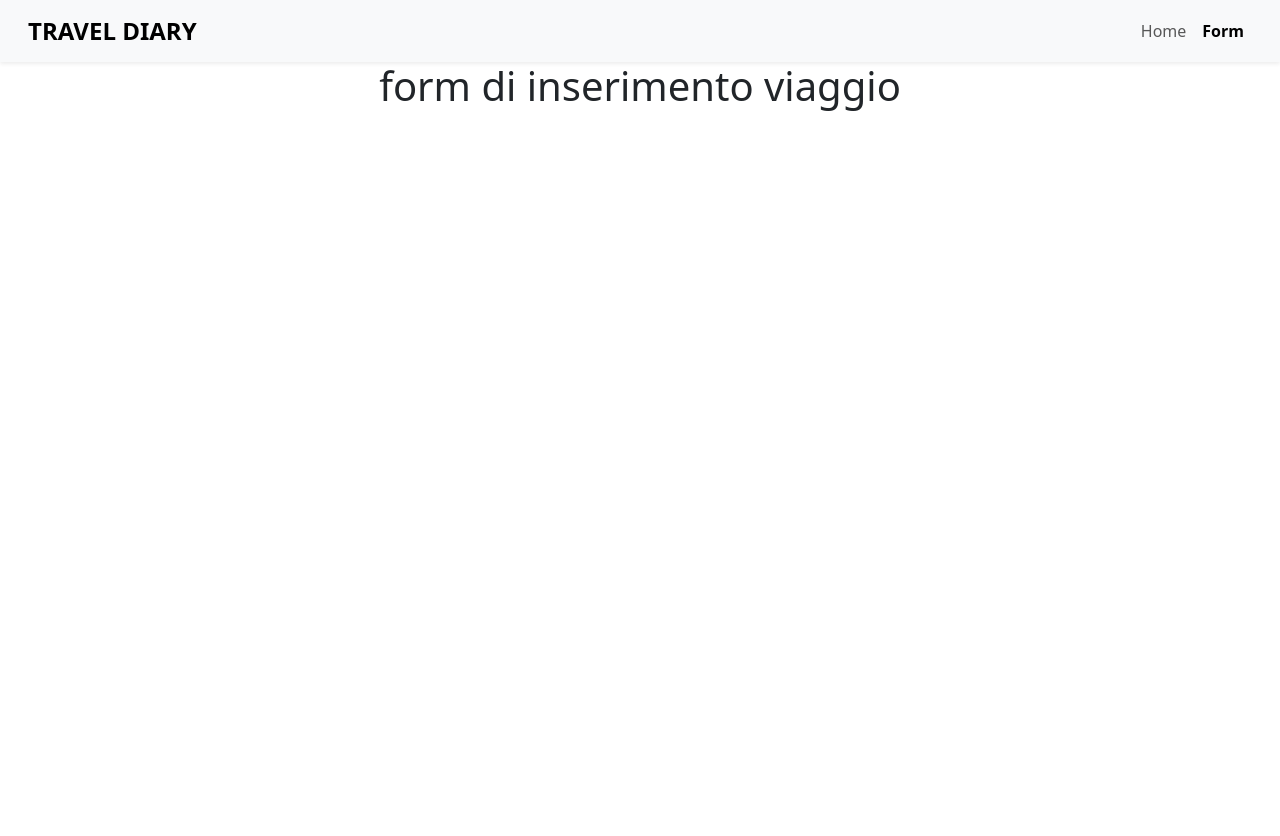
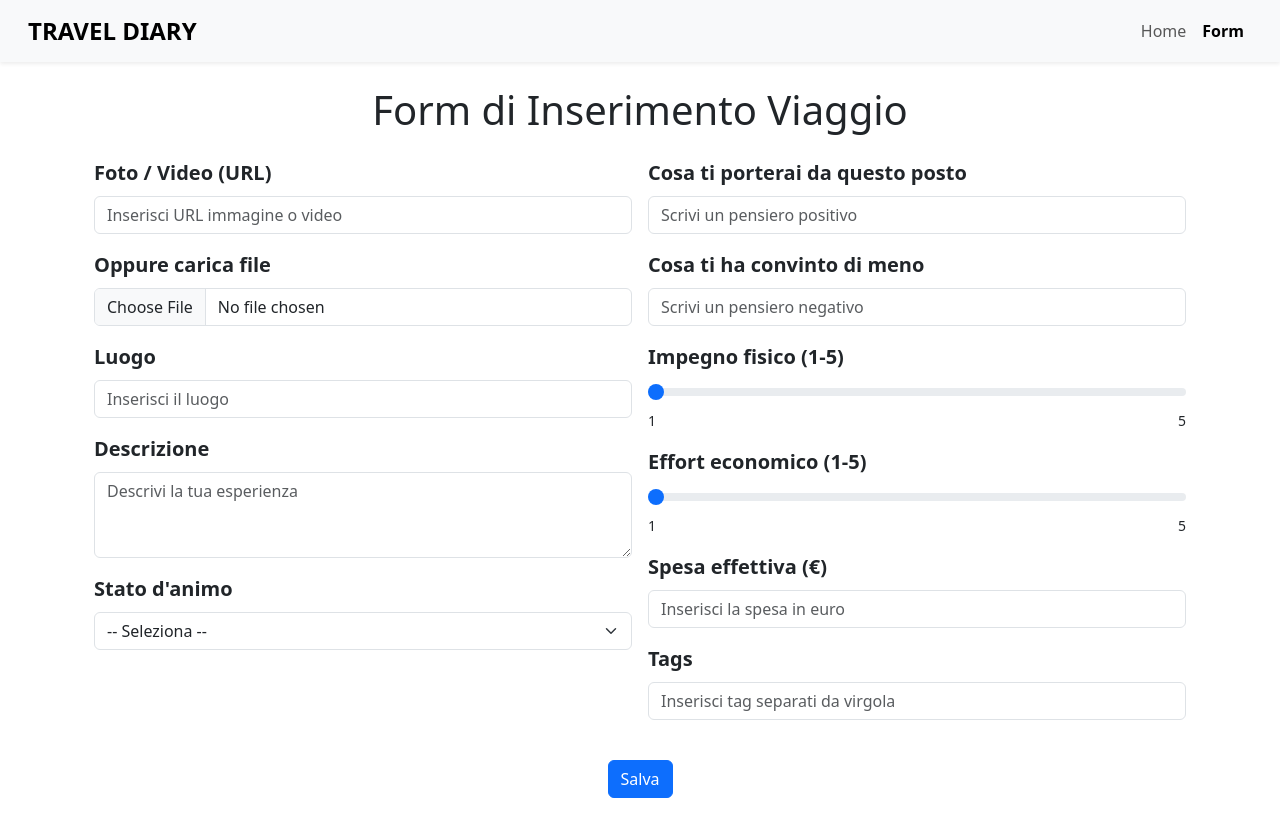
Before and after one commit to AlexLosciale/travel-journal-app, a React (Vite) app: page /form in a window 1280 px wide. Shown: the top 836 px of the page. Before the commit the page ends 800 px from the top, so only its background shows below. Built offline with nearby package versions, Linux system fonts and the light colour scheme.

Commit message:
add: form viaggio

```diff
--- a/src/pages/FormPage.jsx
+++ b/src/pages/FormPage.jsx
@@ -1,7 +1,163 @@
 export default function FormPage() {
     return (
-        <div className="text-center">
-            <h1>form di inserimento viaggio</h1>
-        </div>
+      <div className="container mt-4">
+        <h1 className="text-center mb-4">Form di Inserimento Viaggio</h1>
+
+        <form>
+          <div className="row g-3 mb-6">
+            <div className="col-md-6">
+
+              <div className="mb-3">
+                <label htmlFor="mediaUrl" className="form-label fw-bold fs-5">
+                  Foto / Video (URL)
+                </label>
+                <input
+                  type="url"
+                  className="form-control"
+                  id="mediaUrl"
+                  placeholder="Inserisci URL immagine o video"
+                />
+              </div>
+
+              <div className="mb-3">
+                <label htmlFor="mediaFile" className="form-label fw-bold fs-5">
+                  Oppure carica file
+                </label>
+                <input type="file" className="form-control" id="mediaFile" />
+              </div>
+
+              <div className="mb-3">
+                <label htmlFor="place" className="form-label fw-bold fs-5">
+                  Luogo
+                </label>
+                <input
+                  type="text"
+                  className="form-control"
+                  id="place"
+                  placeholder="Inserisci il luogo"
+                />
+              </div>
+
+              <div className="mb-3">
+                <label htmlFor="description" className="form-label fw-bold fs-5">
+                  Descrizione
+                </label>
+                <textarea
+                  className="form-control"
+                  id="description"
+                  rows="3"
+                  placeholder="Descrivi la tua esperienza"
+                ></textarea>
+              </div>
+
+              <div className="mb-3">
+                <label htmlFor="mood" className="form-label fw-bold fs-5">
+                  Stato d'animo
+                </label>
+                <select id="mood" className="form-select">
+                  <option value="">-- Seleziona --</option>
+                  <option>Felice</option>
+                  <option>Stressato</option>
+                  <option>Emozionato</option>
+                  <option>Rilassato</option>
+                </select>
+              </div>
+            </div>
+
+            <div className="col-md-6">
+
+              <div className="mb-3">
+                <label htmlFor="positive" className="form-label fw-bold fs-5">
+                  Cosa ti porterai da questo posto
+                </label>
+                <input
+                  type="text"
+                  className="form-control"
+                  id="positive"
+                  placeholder="Scrivi un pensiero positivo"
+                />
+              </div>
+
+              <div className="mb-3">
+                <label htmlFor="negative" className="form-label fw-bold fs-5">
+                  Cosa ti ha convinto di meno
+                </label>
+                <input
+                  type="text"
+                  className="form-control"
+                  id="negative"
+                  placeholder="Scrivi un pensiero negativo"
+                />
+              </div>
+
+              <div className="mb-3">
+                <label htmlFor="physicalEffort" className="form-label fw-bold fs-5">
+                  Impegno fisico (1-5)
+                </label>
+                <input
+                  type="range"
+                  className="form-range"
+                  id="physicalEffort"
+                  min="1"
+                  max="5"
+                  defaultValue="1"
+                />
+                <div className="d-flex justify-content-between">
+                  <small>1</small>
+                  <small>5</small>
+                </div>
+              </div>
+
+              <div className="mb-3">
+                <label htmlFor="economicEffort" className="form-label fw-bold fs-5">
+                  Effort economico (1-5)
+                </label>
+                <input
+                  type="range"
+                  className="form-range"
+                  id="economicEffort"
+                  min="1"
+                  max="5"
+                  defaultValue="1"
+                />
+                <div className="d-flex justify-content-between">
+                  <small>1</small>
+                  <small>5</small>
+                </div>
+              </div>
+
+              <div className="mb-3">
+                <label htmlFor="expense" className="form-label fw-bold fs-5">
+                  Spesa effettiva (€)
+                </label>
+                <input
+                  type="number"
+                  className="form-control"
+                  id="expense"
+                  placeholder="Inserisci la spesa in euro"
+                />
+              </div>
+
+              <div className="mb-3">
+                <label htmlFor="tags" className="form-label fw-bold fs-5">
+                  Tags
+                </label>
+                <input
+                  type="text"
+                  className="form-control"
+                  id="tags"
+                  placeholder="Inserisci tag separati da virgola"
+                />
+              </div>
+            </div>
+          </div>
+
+          <div className="text-center mt-4 mb-5">
+            <button type="button" className="btn btn-primary">
+              Salva
+            </button>
+          </div>
+        </form>
+      </div>
     );
 }
--- a/src/pages/HomePage.jsx
+++ b/src/pages/HomePage.jsx
@@ -1,7 +1,8 @@
 export default function HomePage() {
     return (
         <div className="text-center">
-            <h1>CIAO</h1>
+            <h1>Diario di viaggio</h1>
+            <p>Qui puoi tenere traccia dei tuoi viaggi.</p>
         </div>
     );
 }
```
